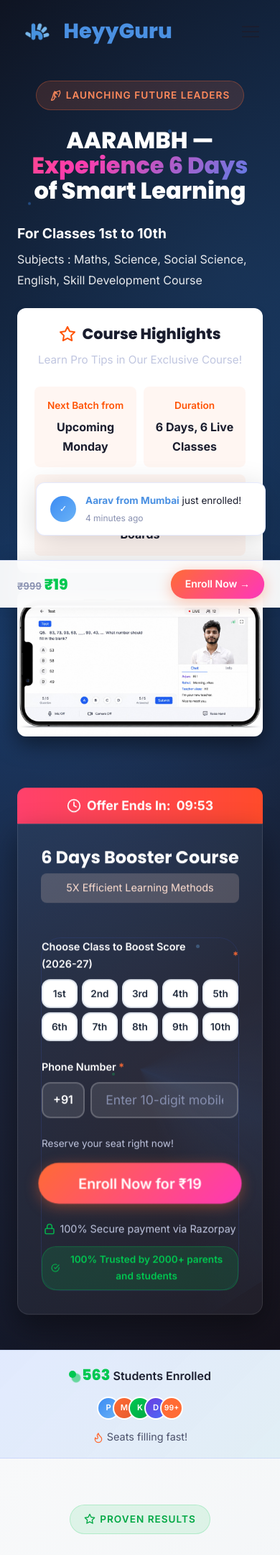
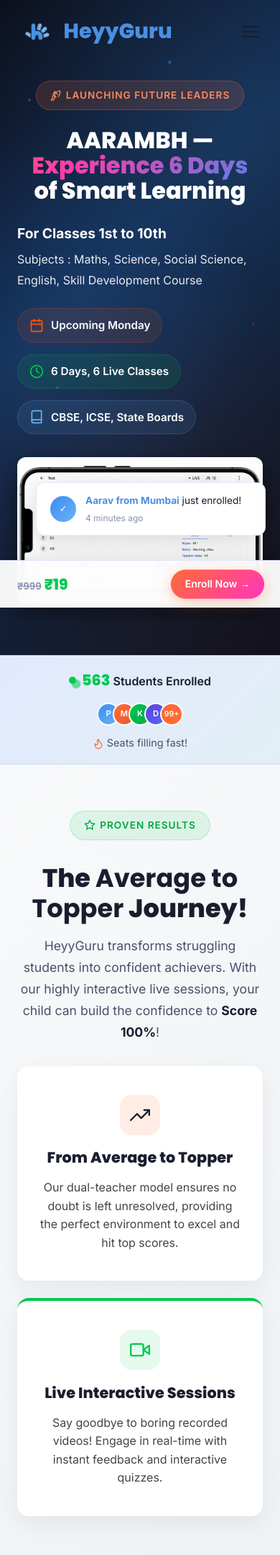
Before and after one commit to heyyguru/aarambh, a PHP site: page / in a window 390 px wide. Shown: the top 2160 px of the page at 72% size. Run offline with PHP 8.4, Linux system fonts and the light colour scheme; some libraries are stand-ins or nearby versions.

Commit message:
Refine UI: hide inline form on mobile, redesign course highlights, improve text visibility, remove unused nav links and footer payment icons

```diff
--- a/assets/css/style.css
+++ b/assets/css/style.css
@@ -2251,3 +2251,9 @@ select.form-control {
         font-size: 0.85rem;
     }
 }
+
+@media (max-width: 991px) {
+    .hide-on-mobile {
+        display: none !important;
+    }
+}
--- a/index.php
+++ b/index.php
@@ -142,9 +142,6 @@ try {
                 <span><span class="logo-text-hey">Heyy</span><span class="logo-text-guru">Guru</span></span>
             </a>
             <div class="nav-links" id="navLinks">
-                <a href="#features">Features</a>
-                <a href="#subjects">Subjects</a>
-                <a href="#testimonials">Results</a>
                 <a href="#faq">FAQ</a>
                 <a href="javascript:void(0)" class="nav-cta" onclick="openEnrollModal()">Enroll Now — ₹19</a>
             </div>
@@ -186,34 +183,26 @@ try {
                     <p style="color: rgba(255,255,255,0.9); font-size: 1rem;">Subjects : Maths, Science, Social Science, English, Skill Development Course</p>
                 </div>
 
-                <!-- Course Highlights -->
-                <div style="margin-bottom: 1.5rem; text-align: center; background: white; padding: 1.5rem; border-radius: 12px; box-shadow: 0 4px 15px rgba(0,0,0,0.05);">
-                    <div style="display: flex; align-items: center; justify-content: center; gap: 8px; margin-bottom: 10px;">
-                        <svg width="24" height="24" viewBox="0 0 24 24" fill="none" stroke="#FF5305" stroke-width="2" stroke-linecap="round" stroke-linejoin="round"><path d="M12 2l3.09 6.26L22 9.27l-5 4.87 1.18 6.88L12 17.77l-6.18 3.25L7 14.14 2 9.27l6.91-1.01L12 2z"></path></svg>
-                        <h3 style="font-size: 1.3rem; font-weight: 800; color: var(--text-dark); margin: 0;">Course Highlights</h3>
+                <!-- Course Highlights Redesigned -->
+                <div style="display: flex; flex-wrap: wrap; gap: 1rem; margin-bottom: 2rem;">
+                    <div style="display: flex; align-items: center; gap: 10px; background: rgba(255, 83, 5, 0.1); border: 1px solid rgba(255, 83, 5, 0.2); padding: 10px 16px; border-radius: 50px;">
+                        <svg width="20" height="20" viewBox="0 0 24 24" fill="none" stroke="#FF5305" stroke-width="2" stroke-linecap="round" stroke-linejoin="round"><rect x="3" y="4" width="18" height="18" rx="2" ry="2"></rect><line x1="16" y1="2" x2="16" y2="6"></line><line x1="8" y1="2" x2="8" y2="6"></line><line x1="3" y1="10" x2="21" y2="10"></line></svg>
+                        <span style="color: #fff; font-weight: 600; font-size: 0.95rem;">Upcoming Monday</span>
                     </div>
-                    <p style="color: var(--text-light); font-size: 0.95rem; margin-bottom: 1.5rem;">Learn Pro Tips in Our Exclusive Course!</p>
-
-                    <div style="display: grid; grid-template-columns: 1fr 1fr; gap: 10px; margin-bottom: 10px;">
-                        <div style="background: rgba(255, 83, 5, 0.05); padding: 15px 10px; border-radius: 8px;">
-                            <p style="color: #FF5305; font-size: 0.85rem; font-weight: 600; margin-bottom: 5px;">Next Batch from</p>
-                            <p style="color: var(--text-dark); font-weight: 800; font-size: 1rem; margin: 0;">Upcoming Monday</p>
-                        </div>
-                        <div style="background: rgba(255, 83, 5, 0.05); padding: 15px 10px; border-radius: 8px;">
-                            <p style="color: #FF5305; font-size: 0.85rem; font-weight: 600; margin-bottom: 5px;">Duration</p>
-                            <p style="color: var(--text-dark); font-weight: 800; font-size: 1rem; margin: 0;">6 Days, 6 Live Classes</p>
-                        </div>
+                    <div style="display: flex; align-items: center; gap: 10px; background: rgba(0, 200, 81, 0.1); border: 1px solid rgba(0, 200, 81, 0.2); padding: 10px 16px; border-radius: 50px;">
+                        <svg width="20" height="20" viewBox="0 0 24 24" fill="none" stroke="#00C851" stroke-width="2" stroke-linecap="round" stroke-linejoin="round"><circle cx="12" cy="12" r="10"></circle><polyline points="12 6 12 12 16 14"></polyline></svg>
+                        <span style="color: #fff; font-weight: 600; font-size: 0.95rem;">6 Days, 6 Live Classes</span>
                     </div>
-                    <div style="background: rgba(255, 83, 5, 0.05); padding: 15px 10px; border-radius: 8px;">
-                        <p style="color: #FF5305; font-size: 0.85rem; font-weight: 600; margin-bottom: 5px;">Curriculum</p>
-                        <p style="color: var(--text-dark); font-weight: 800; font-size: 1rem; margin: 0;">Aligned as per CBSE, ICSE, State Boards</p>
+                    <div style="display: flex; align-items: center; gap: 10px; background: rgba(107, 179, 246, 0.1); border: 1px solid rgba(107, 179, 246, 0.2); padding: 10px 16px; border-radius: 50px;">
+                        <svg width="20" height="20" viewBox="0 0 24 24" fill="none" stroke="#6BB3F6" stroke-width="2" stroke-linecap="round" stroke-linejoin="round"><path d="M4 19.5A2.5 2.5 0 0 1 6.5 17H20"></path><path d="M6.5 2H20v20H6.5A2.5 2.5 0 0 1 4 19.5v-15A2.5 2.5 0 0 1 6.5 2z"></path></svg>
+                        <span style="color: #fff; font-weight: 600; font-size: 0.95rem;">CBSE, ICSE, State Boards</span>
                     </div>
                 </div>
 
                 <img src="assets/images/hero_phone_mockup.jpg" alt="Live Online Classes" style="width: 100%; max-width: 500px; border-radius: 12px; margin-bottom: 1.5rem; object-fit: cover; box-shadow: 0 10px 30px rgba(0,0,0,0.5);">
             </div>
 
-            <div class="hero-visual" style="position: sticky; top: 100px; align-self: start;">
+            <div class="hero-visual hide-on-mobile" style="position: sticky; top: 100px; align-self: start;">
                 <div class="timer-banner" style="background: linear-gradient(90deg, #ff416c 0%, #ff4b2b 100%); color: white; text-align: center; padding: 10px; border-radius: 12px 12px 0 0; font-weight: 700; font-size: 1.1rem; display: flex; justify-content: center; align-items: center; gap: 8px;">
                     <svg width="20" height="20" viewBox="0 0 24 24" fill="none" stroke="currentColor" stroke-width="2" stroke-linecap="round" stroke-linejoin="round"><circle cx="12" cy="12" r="10"></circle><polyline points="12 6 12 12 16 14"></polyline></svg>
                     Offer Ends In: <span id="countdown-timer">10:00</span>
@@ -340,14 +329,14 @@ try {
                         <svg width="28" height="28" viewBox="0 0 24 24" fill="none" stroke="currentColor" stroke-width="2" stroke-linecap="round" stroke-linejoin="round"><polyline points="23 6 13.5 15.5 8.5 10.5 1 18"></polyline><polyline points="17 6 23 6 23 12"></polyline></svg>
                     </div>
                     <h3 style="font-size: 1.3rem; margin-bottom: 1rem; color: var(--text-dark); font-weight: 800;">From Average to Topper</h3>
-                    <p style="color: var(--text-light); font-size: 1rem; line-height: 1.6;">Our dual-teacher model ensures no doubt is left unresolved, providing the perfect environment to excel and hit top scores.</p>
+                    <p style="color: #444; font-size: 1rem; line-height: 1.6;">Our dual-teacher model ensures no doubt is left unresolved, providing the perfect environment to excel and hit top scores.</p>
                 </div>
                 <div style="background: white; padding: 2.5rem 2rem; border-radius: 16px; box-shadow: 0 10px 30px rgba(0,0,0,0.06); text-align: center; border-top: 4px solid #00C851; transition: transform 0.3s ease;" onmouseover="this.style.transform='translateY(-5px)'" onmouseout="this.style.transform='translateY(0)'">
                     <div style="width: 56px; height: 56px; border-radius: 16px; background: rgba(0, 200, 81, 0.1); display: flex; align-items: center; justify-content: center; margin: 0 auto 1.2rem; color: #00C851;">
                         <svg width="28" height="28" viewBox="0 0 24 24" fill="none" stroke="currentColor" stroke-width="2" stroke-linecap="round" stroke-linejoin="round"><polygon points="23 7 16 12 23 17 23 7"></polygon><rect x="1" y="5" width="15" height="14" rx="2" ry="2"></rect></svg>
                     </div>
                     <h3 style="font-size: 1.3rem; margin-bottom: 1rem; color: var(--text-dark); font-weight: 800;">Live Interactive Sessions</h3>
-                    <p style="color: var(--text-light); font-size: 1rem; line-height: 1.6;">Say goodbye to boring recorded videos! Engage in real-time with instant feedback and interactive quizzes.</p>
+                    <p style="color: #444; font-size: 1rem; line-height: 1.6;">Say goodbye to boring recorded videos! Engage in real-time with instant feedback and interactive quizzes.</p>
                 </div>
             </div>
         </div>
@@ -995,13 +984,7 @@ try {
             </div>
             <div class="footer-bottom">
                 <p>© <?php echo date('Y'); ?> HeyyGuru. All rights reserved.</p>
-                <div class="payment-icons">
-                    <span>UPI</span>
-                    <span>VISA</span>
-                    <span>Mastercard</span>
-                    <span>RuPay</span>
-                    <span>Net Banking</span>
-                </div>
+
             </div>
         </div>
     </footer>
```
